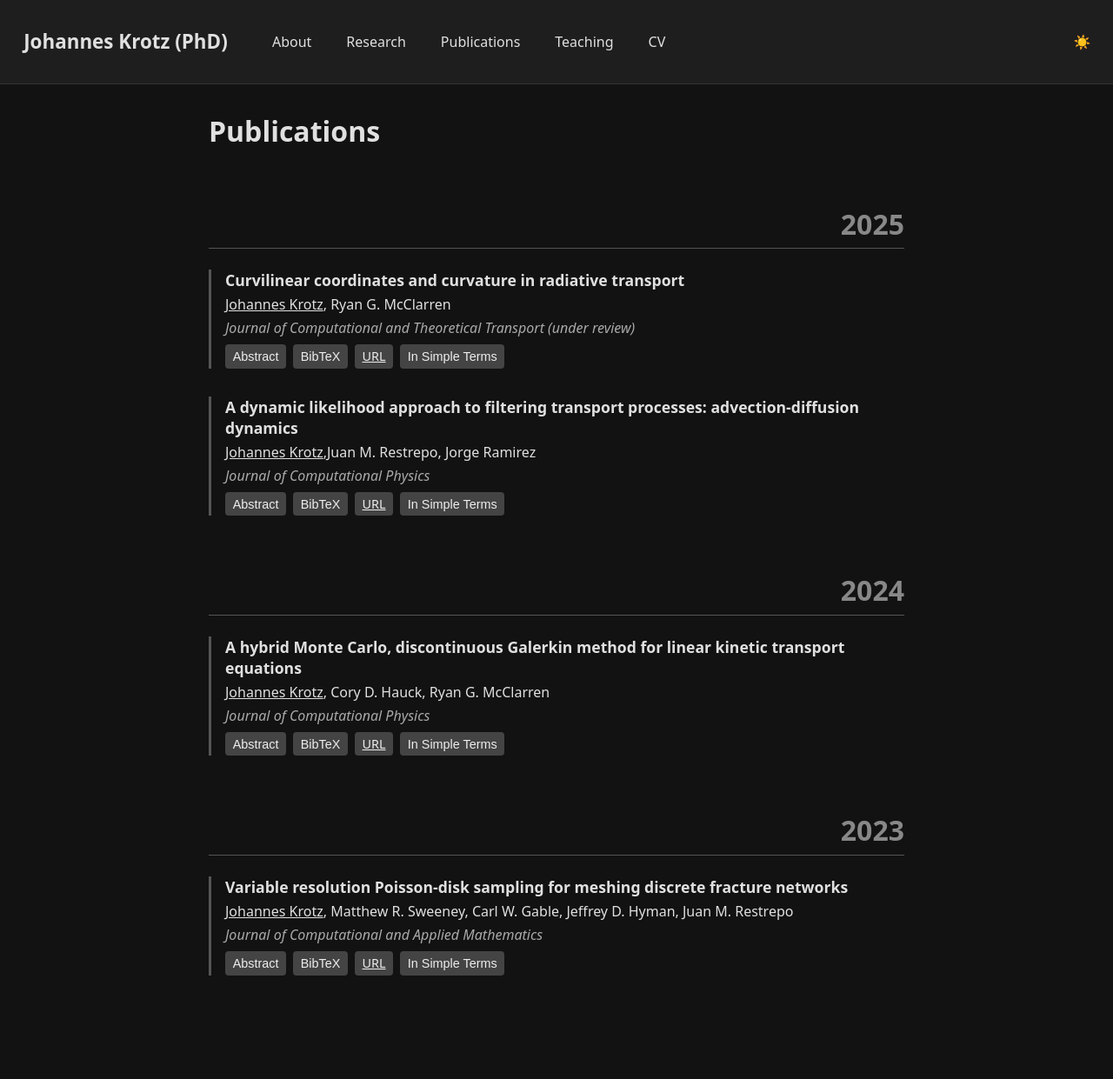
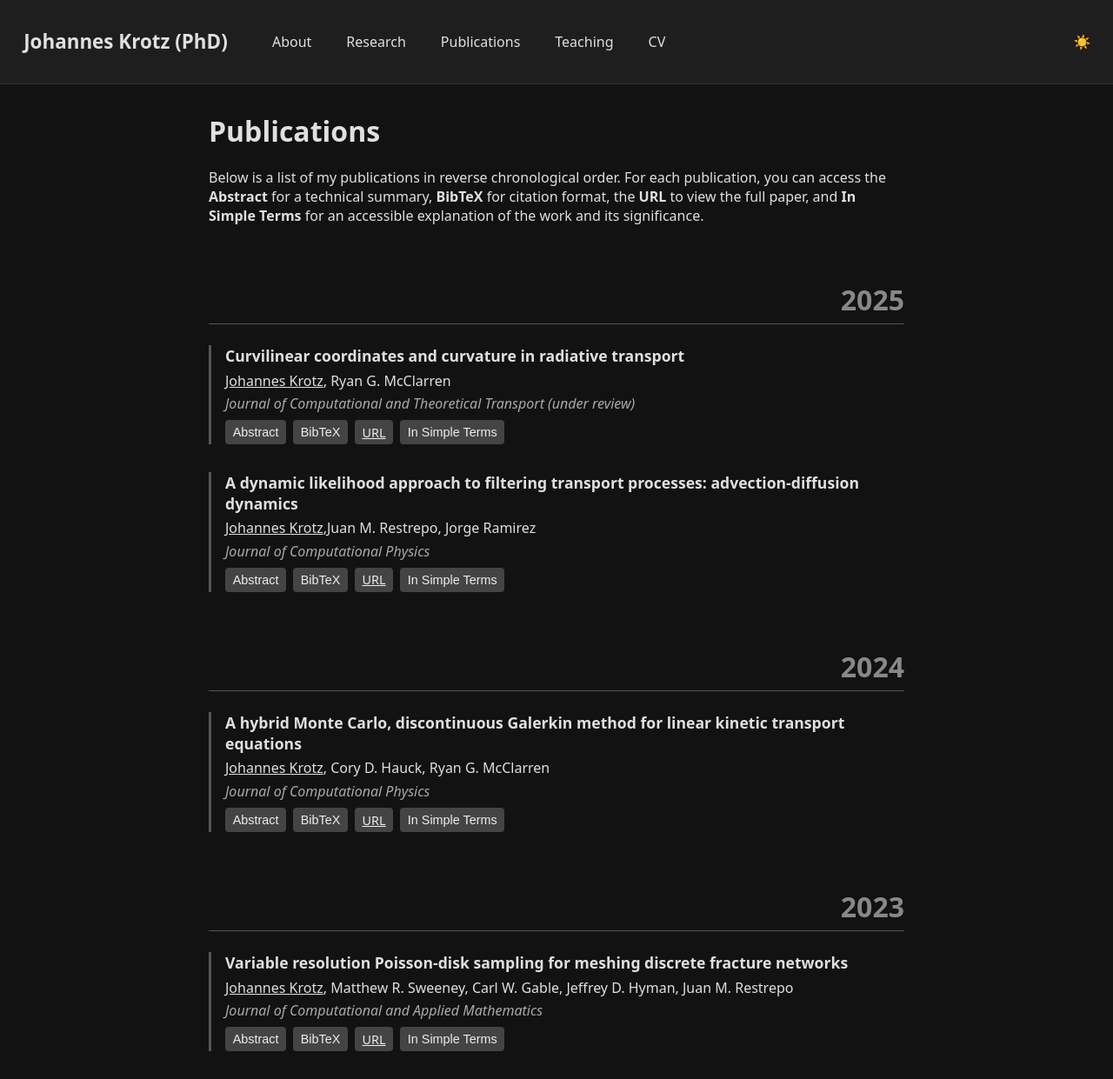
Before and after one commit to johannonymous123/johannonymous123.github.io, a Jekyll site: the page built from publications.html, in a window 1280 px wide. Shown: the whole page at 87% size. Built offline with Jekyll 4.4.1, drawn with Linux system fonts in a browser that asks for light colours; before the commit the page ends 1154 px from its top, so only the background shows below that.

```diff
--- a/publications.html
+++ b/publications.html
@@ -5,6 +5,13 @@
 
 <!-- Updated: 2025-08-29 -->
 <h1>Publications</h1>
+
+<p>
+  Below is a list of my publications in reverse chronological order. For each publication, you can access the
+  <strong>Abstract</strong> for a technical summary, <strong>BibTeX</strong> for citation format, the
+  <strong>URL</strong> to view the full paper, and <strong>In Simple Terms</strong> for an accessible
+  explanation of the work and its significance.
+</p>
 
 <div class="publications">
 
```
